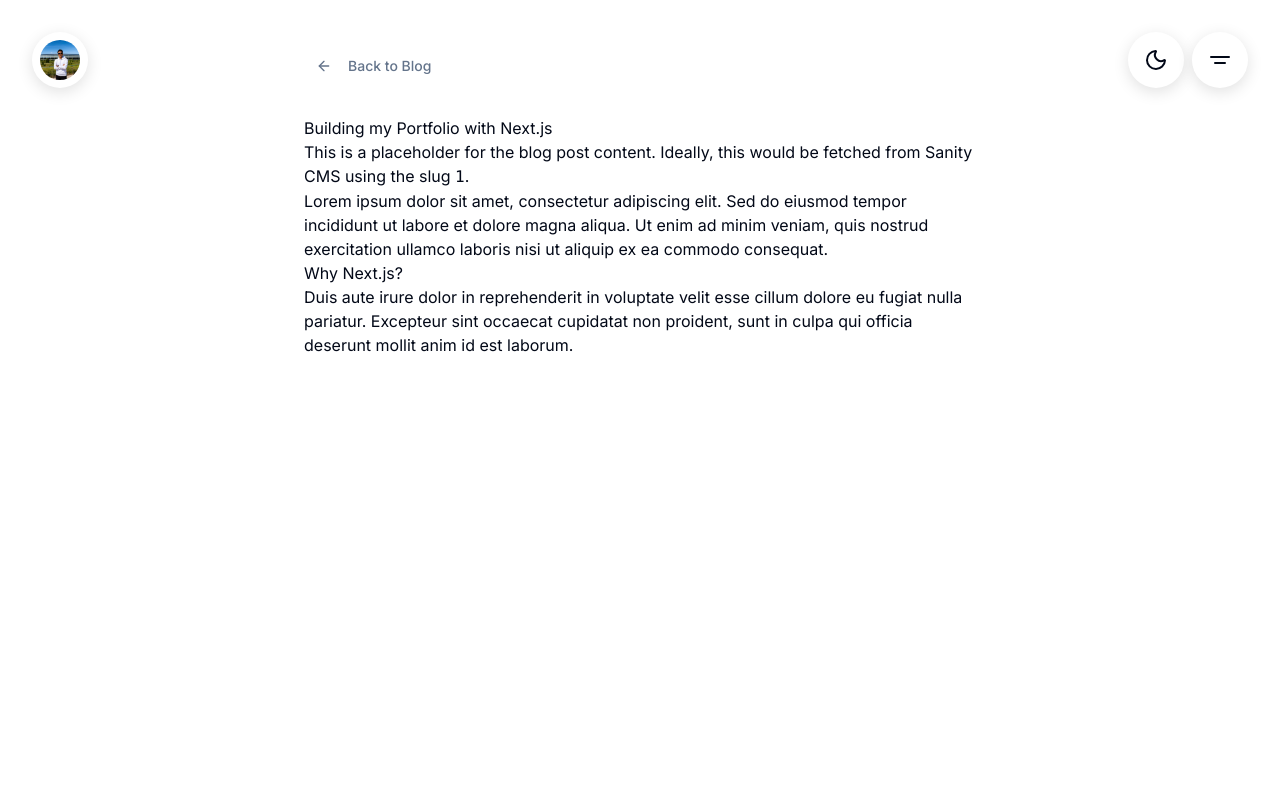
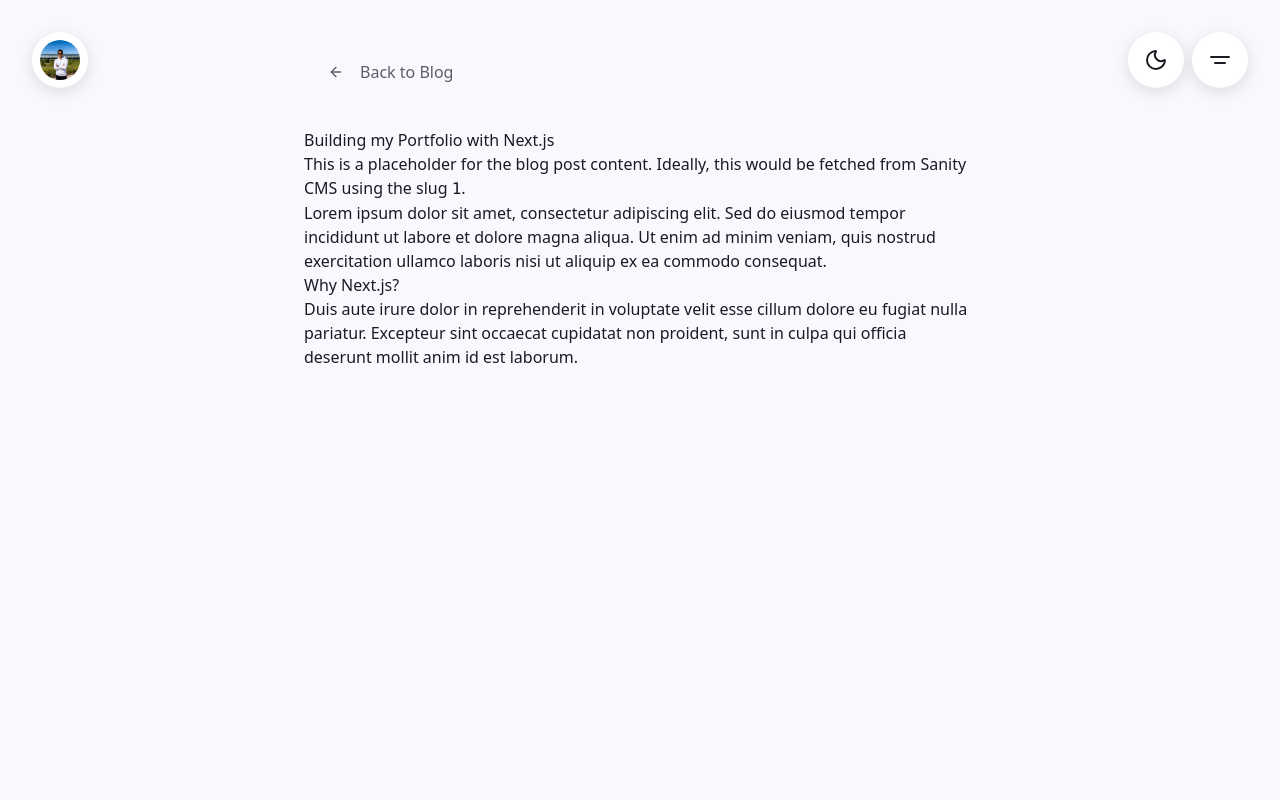
Before and after one commit to NachikethReddyY/portfolio, a Next.js app: page /blog/1 in a window 1280 px wide. Shown: the top 800 px of the page. Built offline with nearby package versions, Linux system fonts and the light colour scheme.

Commit message:
Design: update tech section to Technical Arsenal and update personal info

```diff
--- a/src/app/globals.css
+++ b/src/app/globals.css
@@ -47,104 +47,89 @@
 }
 
 :root {
-  --background: hsl(0 0% 100%);
-  --foreground: hsl(222.2 84% 4.9%);
+  --background: #faf8ff;
+  --foreground: #191b23;
 
-  --card: hsl(0 0% 100%);
-  --card-foreground: hsl(222.2 84% 4.9%);
+  --card: #ffffff;
+  --card-foreground: #191b23;
 
-  --popover: hsl(0 0% 100%);
-  --popover-foreground: hsl(222.2 84% 4.9%);
+  --popover: #ffffff;
+  --popover-foreground: #191b23;
 
-  --primary: hsl(222.2 47.4% 11.2%);
-  --primary-foreground: hsl(210 40% 98%);
+  --primary: #004ac6;
+  --primary-foreground: #ffffff;
+  --primary-container: #2563eb;
 
-  --secondary: hsl(210 40% 96.1%);
-  --secondary-foreground: hsl(222.2 47.4% 11.2%);
+  --secondary: #f0f0f5;
+  --secondary-foreground: #191b23;
 
-  --muted: hsl(210 40% 96.1%);
-  --muted-foreground: hsl(215.4 16.3% 46.9%);
+  --tertiary: #943700;
 
-  --accent: hsl(210 40% 96.1%);
-  --accent-foreground: hsl(222.2 47.4% 11.2%);
+  --muted: #f0f0f5;
+  --muted-foreground: #5c5e66;
+
+  --accent: #f0f0f5;
+  --accent-foreground: #004ac6;
 
   --destructive: hsl(0 84.2% 60.2%);
   --destructive-foreground: hsl(210 40% 98%);
 
-  --border: hsl(214.3 31.8% 91.4%);
-  --input: hsl(214.3 31.8% 91.4%);
-  --ring: hsl(222.2 84% 4.9%);
+  --border: transparent; /* No-Line Rule: use tonal shifts instead */
+  --input: #f0f0f5;
+  --ring: #2563eb;
 
-  --radius: 0.5rem;
+  --radius: 1.5rem; /* Signature Radius: 24px */
 
-  --chart-1: hsl(12 76% 61%);
-  --chart-2: hsl(173 58% 39%);
-  --chart-3: hsl(197 37% 24%);
-  --chart-4: hsl(43 74% 66%);
-  --chart-5: hsl(27 87% 67%);
+  --surface-container-low: hsl(240 20% 97%);
+  --surface-container-lowest: #ffffff;
 
-  --sidebar: hsl(0 0% 98%);
-  --sidebar-foreground: hsl(240 5.3% 26.1%);
-  --sidebar-primary: hsl(240 5.9% 10%);
-  --sidebar-primary-foreground: hsl(0 0% 98%);
-  --sidebar-accent: hsl(240 4.8% 95.9%);
-  --sidebar-accent-foreground: hsl(240 5.9% 10%);
-  --sidebar-border: hsl(220 13% 91%);
-  --sidebar-ring: hsl(217.2 91.2% 59.8%);
+  --font-serif: var(--font-noto-serif);
+  --font-sans: var(--font-inter);
 }
 
 .dark {
-  --background: hsl(0 0% 10%);
-  --foreground: hsl(210 40% 98%);
+  --background: #0d0e12;
+  --foreground: #e1e2e6;
 
-  --card: hsl(0 0% 8%);
-  --card-foreground: hsl(210 40% 98%);
+  --card: #191b23;
+  --card-foreground: #e1e2e6;
 
-  --popover: hsl(0 0% 8%);
-  --popover-foreground: hsl(210 40% 98%);
+  --popover: #191b23;
+  --popover-foreground: #e1e2e6;
 
-  --primary: hsl(213 94% 68%);
-  --primary-foreground: hsl(222.2 47.4% 11.2%);
+  --primary: #4d89ff;
+  --primary-foreground: #052b73;
+  --primary-container: #2563eb;
 
-  --secondary: hsl(0 0% 15%);
-  --secondary-foreground: hsl(210 40% 98%);
+  --secondary: #2a2c33;
+  --secondary-foreground: #e1e2e6;
 
-  --muted: hsl(0 0% 15%);
-  --muted-foreground: hsl(215 20.2% 65.1%);
+  --tertiary: #ffb48e;
 
-  --accent: hsl(0 0% 15%);
-  --accent-foreground: hsl(210 40% 98%);
+  --muted: #2a2c33;
+  --muted-foreground: #a0a2aa;
 
-  --destructive: hsl(0 62.8% 30.6%);
-  --destructive-foreground: hsl(210 40% 98%);
+  --accent: #2a2c33;
+  --accent-foreground: #4d89ff;
 
-  --border: hsl(0 0% 15%);
-  --input: hsl(0 0% 15%);
-  --ring: hsl(213 94% 68%);
+  --border: transparent;
+  --input: #2a2c33;
+  --ring: #4d89ff;
 
-  --chart-1: hsl(220 70% 50%);
-  --chart-2: hsl(160 60% 45%);
-  --chart-3: hsl(30 80% 55%);
-  --chart-4: hsl(280 65% 60%);
-  --chart-5: hsl(340 75% 55%);
-
-  --sidebar: hsl(240 5.9% 10%);
-  --sidebar-foreground: hsl(240 4.8% 95.9%);
-  --sidebar-primary: hsl(213 94% 68%);
-  --sidebar-primary-foreground: hsl(222.2 47.4% 11.2%);
-  --sidebar-accent: hsl(240 3.7% 15.9%);
-  --sidebar-accent-foreground: hsl(240 4.8% 95.9%);
-  --sidebar-border: hsl(240 3.7% 15.9%);
-  --sidebar-ring: hsl(217.2 91.2% 59.8%);
+  --surface-container-low: #1c1e26;
+  --surface-container-lowest: #23252e;
 }
 
 @layer base {
   * {
-    @apply border-border outline-ring/50;
+    border-color: var(--border);
+    outline-color: color-mix(in srgb, var(--ring) 50%, transparent);
   }
 
   body {
-    @apply bg-background text-foreground;
+    background: var(--background);
+    color: var(--foreground);
+    font-feature-settings: "rlig" 1, "calt" 1;
   }
 }
 
--- a/src/app/layout.tsx
+++ b/src/app/layout.tsx
@@ -3,7 +3,17 @@ import { Inter } from "next/font/google";
 import "./globals.css";
 import { Navbar } from "@/components/layout/navbar";
 
-const inter = Inter({ subsets: ["latin"] });
+const inter = Inter({
+  subsets: ["latin"],
+  variable: "--font-inter",
+});
+
+import { Noto_Serif } from "next/font/google";
+
+const notoSerif = Noto_Serif({
+  subsets: ["latin"],
+  variable: "--font-noto-serif",
+});
 
 export const metadata: Metadata = {
   title: {
@@ -48,7 +58,7 @@ export const metadata: Metadata = {
     title: "Nachiketh Reddy | Full Stack Developer",
     description: "Based in Singapore. Building modern web systems.",
     images: ["https://ynr.vercel.app/mesquare.png"],
-    creator: "@NachikethReddyY",
+    creator: "@nachikethreddyy",
   },
   other: {
     "geo.region": "SG",
@@ -70,8 +80,8 @@ const jsonLd = {
     "name": "Singapore"
   },
   "sameAs": [
-    "https://linkedin.com/in/ynr-nachiketh-reddy",
-    "https://github.com/NachikethReddyY"
+    "https://linkedin.com/in/nachikethreddyy",
+    "https://github.com/nachikethreddyy"
   ],
   "worksFor": {
     "@type": "Organization",
@@ -95,7 +105,7 @@ export default function RootLayout({
 }>) {
   return (
     <html lang="en" className="scroll-smooth" suppressHydrationWarning>
-      <body className={`${inter.className} bg-background text-foreground transition-colors duration-300`}>
+      <body className={`${inter.variable} ${notoSerif.variable} font-sans bg-background text-foreground transition-colors duration-300`}>
         <ThemeProvider
           attribute="class"
           defaultTheme="system"
--- /dev/null
+++ b/src/components/home/tech-arsenal.tsx
@@ -0,0 +1,70 @@
+"use client";
+
+import { Terminal, Layers, Database, PenTool } from "lucide-react";
+import { Card, CardContent } from "@/components/ui/card";
+
+const skills = [
+  {
+    title: "Backend Architecture",
+    description: "Node.js, Python, Go, Microservices",
+    icon: Terminal,
+    color: "text-blue-500",
+  },
+  {
+    title: "Frontend Engineering",
+    description: "React, Next.js, Tailwind, Vue",
+    icon: Layers,
+    color: "text-indigo-400",
+  },
+  {
+    title: "Cloud & DevOps",
+    description: "AWS, Docker, Kubernetes, CI/CD",
+    icon: Database,
+    color: "text-slate-400",
+  },
+  {
+    title: "Product Design",
+    description: "Figma, UI Systems, UX Research",
+    icon: PenTool,
+    color: "text-zinc-400",
+  },
+];
+
+export function TechArsenal() {
+  return (
+    <section className="space-y-16">
+      <div className="text-center space-y-6 max-w-4xl mx-auto">
+        <h2 className="text-5xl md:text-7xl font-serif font-bold tracking-tight text-foreground">
+          The Technical Arsenal
+        </h2>
+        <p className="text-xl md:text-2xl text-muted-foreground/80 font-sans font-medium leading-relaxed max-w-2xl mx-auto">
+          Bridging the gap between complex backend logic and high-fidelity front-end interfaces.
+        </p>
+      </div>
+
+      <div className="grid grid-cols-1 md:grid-cols-2 lg:grid-cols-4 gap-8">
+        {skills.map((skill, index) => (
+          <Card
+            key={index}
+            className="group bg-surface-container-low border-none rounded-[3rem] transition-all duration-700 hover:bg-surface-container-high hover:scale-[1.02] hover:shadow-2xl shadow-sm"
+          >
+            <CardContent className="p-10 md:p-12 space-y-10 h-full flex flex-col items-start justify-between min-h-[360px]">
+              <div className="h-20 w-20 rounded-[2rem] bg-surface-container-highest flex items-center justify-center shadow-inner group-hover:scale-110 transition-transform duration-500">
+                <skill.icon className={`h-10 w-10 ${skill.color}`} />
+              </div>
+
+              <div className="space-y-4">
+                <h3 className="text-2xl md:text-3xl font-serif font-bold tracking-tight text-foreground group-hover:text-primary transition-colors duration-300">
+                  {skill.title}
+                </h3>
+                <p className="text-base font-sans font-medium text-muted-foreground/90 leading-relaxed">
+                  {skill.description}
+                </p>
+              </div>
+            </CardContent>
+          </Card>
+        ))}
+      </div>
+    </section>
+  );
+}
--- a/src/components/ui/button.tsx
+++ b/src/components/ui/button.tsx
@@ -1,19 +1,20 @@
 import * as React from "react"
+// @ts-expect-error - Module is present in node_modules but not recognized by TS server
 import { Slot } from "@radix-ui/react-slot"
 import { cva, type VariantProps } from "class-variance-authority"
 
 import { cn } from "@/lib/utils"
 
 const buttonVariants = cva(
-  "inline-flex items-center justify-center gap-2 whitespace-nowrap rounded-md text-sm font-medium transition-all disabled:pointer-events-none disabled:opacity-50 [&_svg]:pointer-events-none [&_svg:not([class*='size-'])]:size-4 shrink-0 [&_svg]:shrink-0 outline-none focus-visible:border-ring focus-visible:ring-ring/50 focus-visible:ring-[3px] aria-invalid:ring-destructive/20 dark:aria-invalid:ring-destructive/40 aria-invalid:border-destructive",
+  "inline-flex items-center justify-center gap-2 whitespace-nowrap rounded-full text-base font-medium transition-all disabled:pointer-events-none disabled:opacity-50 [&_svg]:pointer-events-none [&_svg:not([class*='size-'])]:size-4 shrink-0 [&_svg]:shrink-0 outline-none focus-visible:ring-ring/50 focus-visible:ring-[3px]",
   {
     variants: {
       variant: {
-        default: "bg-primary text-primary-foreground hover:bg-primary/90",
+        default: "bg-linear-to-r from-primary to-primary-container text-primary-foreground shadow-lg hover:shadow-primary/25",
         destructive:
           "bg-destructive text-white hover:bg-destructive/90 focus-visible:ring-destructive/20 dark:focus-visible:ring-destructive/40 dark:bg-destructive/60",
         outline:
-          "border bg-background shadow-xs hover:bg-accent hover:text-accent-foreground dark:bg-input/30 dark:border-input dark:hover:bg-input/50",
+          "bg-surface-container-low text-foreground hover:bg-surface-container-high transition-colors",
         secondary:
           "bg-secondary text-secondary-foreground hover:bg-secondary/80",
         ghost:
@@ -21,14 +22,14 @@ const buttonVariants = cva(
         link: "text-primary underline-offset-4 hover:underline",
       },
       size: {
-        default: "h-9 px-4 py-2 has-[>svg]:px-3",
-        xs: "h-6 gap-1 rounded-md px-2 text-xs has-[>svg]:px-1.5 [&_svg:not([class*='size-'])]:size-3",
-        sm: "h-8 rounded-md gap-1.5 px-3 has-[>svg]:px-2.5",
-        lg: "h-10 rounded-md px-6 has-[>svg]:px-4",
-        icon: "size-9",
-        "icon-xs": "size-6 rounded-md [&_svg:not([class*='size-'])]:size-3",
-        "icon-sm": "size-8",
-        "icon-lg": "size-10",
+        default: "h-12 px-8 py-4 has-[>svg]:px-6",
+        xs: "h-8 gap-1 px-3 text-xs has-[>svg]:px-2.5 [&_svg:not([class*='size-'])]:size-3",
+        sm: "h-10 gap-1.5 px-4 has-[>svg]:px-3.5",
+        lg: "h-14 px-10 has-[>svg]:px-8 text-lg font-semibold",
+        icon: "size-12",
+        "icon-xs": "size-8 [&_svg:not([class*='size-'])]:size-3",
+        "icon-sm": "size-10",
+        "icon-lg": "size-14",
       },
     },
     defaultVariants: {
--- a/src/components/ui/card.tsx
+++ b/src/components/ui/card.tsx
@@ -7,7 +7,7 @@ function Card({ className, ...props }: React.ComponentProps<"div">) {
     <div
       data-slot="card"
       className={cn(
-        "bg-card text-card-foreground flex flex-col gap-6 rounded-xl border py-6 shadow-sm",
+        "bg-card text-card-foreground flex flex-col gap-6 rounded-[2rem] border-none shadow-[0_20px_40px_-15px_rgba(0,0,0,0.04)] py-6",
         className
       )}
       {...props}
--- a/src/components/ui/input.tsx
+++ b/src/components/ui/input.tsx
@@ -8,8 +8,8 @@ function Input({ className, type, ...props }: React.ComponentProps<"input">) {
       type={type}
       data-slot="input"
       className={cn(
-        "file:text-foreground placeholder:text-muted-foreground selection:bg-primary selection:text-primary-foreground dark:bg-input/30 border-input h-9 w-full min-w-0 rounded-md border bg-transparent px-3 py-1 text-base shadow-xs transition-[color,box-shadow] outline-none file:inline-flex file:h-7 file:border-0 file:bg-transparent file:text-sm file:font-medium disabled:pointer-events-none disabled:cursor-not-allowed disabled:opacity-50 md:text-sm",
-        "focus-visible:border-ring focus-visible:ring-ring/50 focus-visible:ring-[3px]",
+        "bg-muted text-foreground placeholder:text-muted-foreground selection:bg-primary selection:text-primary-foreground h-12 w-full min-w-0 rounded-full border-none px-6 py-2 text-base shadow-sm transition-all outline-none disabled:pointer-events-none disabled:cursor-not-allowed disabled:opacity-50 md:text-sm",
+        "focus-visible:ring-2 focus-visible:ring-primary/20 focus-visible:bg-surface-container-highest",
         "aria-invalid:ring-destructive/20 dark:aria-invalid:ring-destructive/40 aria-invalid:border-destructive",
         className
       )}
```
Also changed, not shown: src/app/page.tsx (+60 -48 lines), src/components/experience/timeline-tabs.tsx (+22 -22 lines), src/components/home/hero-project-card.tsx (+14 -14 lines), src/components/home/skills-grid.tsx (+13 -13 lines), src/components/layout/navbar.tsx (+12 -8 lines), src/sanity/env.ts (+4 -11 lines), 2 other files (tests, documents, lock files or other folders).
